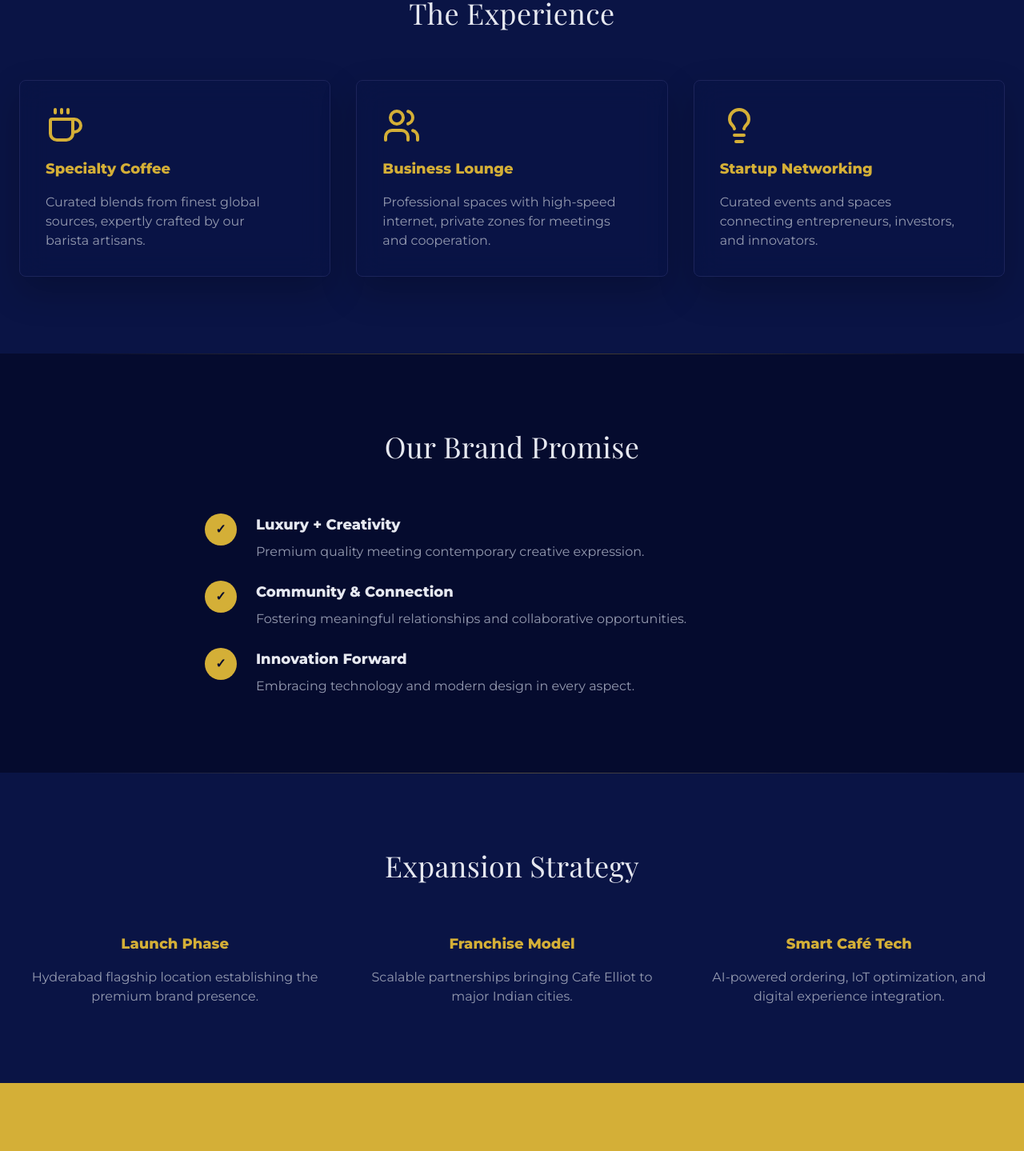
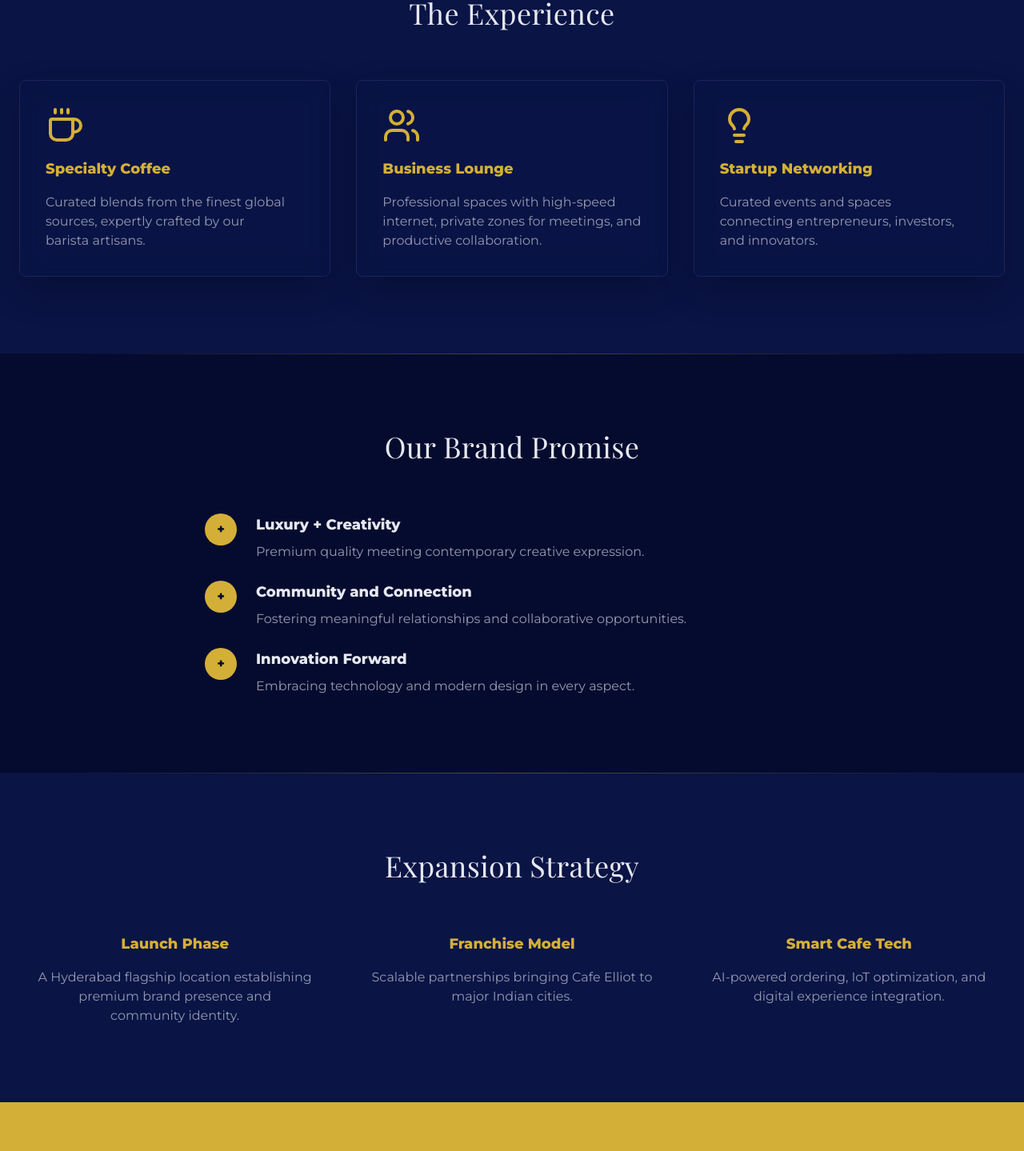
Before and after one commit to nlaravind/ELLIOTGRP, a React (Vite) app: page /cafe in a window 1280 px wide. Shown: the part 1147-2586 px from the top of the page at 80% size. Built offline with nearby package versions, Linux system fonts and the light colour scheme.

Commit message:
Clean up renamed vertical labels and page content

```diff
--- a/components/Footer.tsx
+++ b/components/Footer.tsx
@@ -11,10 +11,10 @@
     { id: 'blockchain', label: 'Elliot Blockchain' },
     { id: 'cafe', label: 'Cafe Elliot' },
     { id: 'fintech', label: 'Elliot Fintech' },
-    { id: 'aviation', label: 'Elliot Aviations' },
+    { id: 'aviations', label: 'Elliot Aviations' },
     { id: 'hospitality', label: 'Elliot Hospitality' },
     { id: 'sustainable-energy', label: 'Elliot Sustainable Energy' },
-    { id: 'academy', label: 'Elliot Academia' },
+    { id: 'academia', label: 'Elliot Academia' },
   ];
 
   return (
--- a/components/VerticalsGrid.tsx
+++ b/components/VerticalsGrid.tsx
@@ -10,10 +10,10 @@
   blockchain: '/blockchain',
   cafe: '/cafe',
   fintech: '/fintech',
-  aviation: '/aviations',
+  aviations: '/aviations',
   hospitality: '/hospitality',
   'sustainable-energy': '/sustainable-energy',
-  academy: '/academia',
+  academia: '/academia',
 };
 
 export const VerticalsGrid: React.FC = () => {
--- a/constants.ts
+++ b/constants.ts
@@ -58,7 +58,7 @@
     image: '/images/fintech.jpg',
   },
   {
-    id: 'aviation',
+    id: 'aviations',
     title: 'ELLIOT AVIATIONS',
     description: 'Private jet charters and fractional ownership for the elite traveler who values time and comfort.',
     icon: Plane,
@@ -79,7 +79,7 @@
     image: '/images/sustainable-energy.jpg',
   },
   {
-    id: 'academy',
+    id: 'academia',
     title: 'ELLIOT ACADEMIA',
     description: 'Blockchain and AI certification programmes designed to take learners from beginner level to industry-ready professionals.',
     icon: GraduationCap,
--- a/pages/AviationsPage.tsx
+++ b/pages/AviationsPage.tsx
@@ -76,7 +76,7 @@
                 <Plane className="w-12 h-12 text-gold" />
               </div>
               <div>
-                <h4 className="font-bold text-silver text-xl mb-2">Private Aviations</h4>
+                <h4 className="font-bold text-silver text-xl mb-2">Private Aviation Services</h4>
                 <p className="text-silver-dim">Exclusive charter flights with personalized itineraries and premium amenities.</p>
               </div>
             </div>
--- a/pages/CafePage.tsx
+++ b/pages/CafePage.tsx
@@ -1,13 +1,13 @@
 import React from 'react';
 import { motion } from 'framer-motion';
-import { ArrowLeft, Coffee, Users, Lightbulb } from 'lucide-react';
+import { ArrowLeft, Coffee, Lightbulb, Users } from 'lucide-react';
 import { ScrollProgress } from '../components/ScrollProgress';
 
 export const CafePage: React.FC = () => {
   return (
     <div className="sectors-page min-h-screen bg-navy text-silver font-sans">
       <ScrollProgress />
-      {/* Back Button */}
+
       <div className="container mx-auto px-6 pt-8">
         <a href="/#sectors" className="flex items-center gap-2 text-gold hover:text-silver transition-colors w-fit">
           <ArrowLeft size={20} />
@@ -15,7 +15,6 @@
         </a>
       </div>
 
-      {/* Hero Section */}
       <motion.section initial={{ opacity: 0, y: 40 }} whileInView={{ opacity: 1, y: 0 }} transition={{ duration: 0.6, ease: 'easeOut' }} viewport={{ once: true, amount: 0.15 }} className="py-20 bg-gradient-to-b from-navy to-navy-light">
         <div className="container mx-auto px-6 text-center">
           <div className="flex justify-center mb-6">
@@ -36,20 +35,18 @@
         </div>
       </motion.section>
 
-      {/* About Division */}
       <motion.section initial={{ opacity: 0, y: 40 }} whileInView={{ opacity: 1, y: 0 }} transition={{ duration: 0.6, ease: 'easeOut' }} viewport={{ once: true, amount: 0.15 }} className="py-24 bg-navy">
         <div className="container mx-auto px-6">
           <h2 className="text-gold font-bold tracking-widest uppercase mb-6 text-sm">About Cafe Elliot</h2>
           <h3 className="font-serif text-4xl text-silver mb-8 leading-tight">
-            Boutique Café Brand <span className="text-gold italic">Under Elliot Group</span>
+            Boutique Cafe Brand <span className="text-gold italic">Under Elliot Group</span>
           </h3>
           <p className="text-silver-dim text-lg mb-8 max-w-3xl">
-            Cafe Elliot is more than a coffee shop—it's a vibrant ecosystem where urban professionals, entrepreneurs, and creative minds converge. We craft premium beverage experiences while fostering innovation and meaningful connections.
+            Cafe Elliot is more than a coffee shop. It is a vibrant ecosystem where urban professionals, entrepreneurs, and creative minds converge. We craft premium beverage experiences while fostering innovation and meaningful connections.
           </p>
         </div>
       </motion.section>
 
-      {/* Experience */}
       <motion.section initial={{ opacity: 0, y: 40 }} whileInView={{ opacity: 1, y: 0 }} transition={{ duration: 0.6, ease: 'easeOut' }} viewport={{ once: true, amount: 0.15 }} className="py-24 bg-navy-light">
         <div className="container mx-auto px-6">
           <h3 className="font-serif text-4xl text-silver mb-16 text-center">The Experience</h3>
@@ -57,12 +54,12 @@
             <div className="bg-navy p-8 rounded-lg border border-navy-lighter hover:border-gold transition-colors">
               <Coffee className="w-12 h-12 text-gold mb-4" />
               <h4 className="font-bold text-gold text-lg mb-4">Specialty Coffee</h4>
-              <p className="text-silver-dim">Curated blends from finest global sources, expertly crafted by our barista artisans.</p>
+              <p className="text-silver-dim">Curated blends from the finest global sources, expertly crafted by our barista artisans.</p>
             </div>
             <div className="bg-navy p-8 rounded-lg border border-navy-lighter hover:border-gold transition-colors">
               <Users className="w-12 h-12 text-gold mb-4" />
               <h4 className="font-bold text-gold text-lg mb-4">Business Lounge</h4>
-              <p className="text-silver-dim">Professional spaces with high-speed internet, private zones for meetings and cooperation.</p>
+              <p className="text-silver-dim">Professional spaces with high-speed internet, private zones for meetings, and productive collaboration.</p>
             </div>
             <div className="bg-navy p-8 rounded-lg border border-navy-lighter hover:border-gold transition-colors">
               <Lightbulb className="w-12 h-12 text-gold mb-4" />
@@ -73,66 +70,49 @@
         </div>
       </motion.section>
 
-      {/* Brand Position */}
       <motion.section initial={{ opacity: 0, y: 40 }} whileInView={{ opacity: 1, y: 0 }} transition={{ duration: 0.6, ease: 'easeOut' }} viewport={{ once: true, amount: 0.15 }} className="py-24 bg-navy">
         <div className="container mx-auto px-6">
           <h3 className="font-serif text-4xl text-silver mb-16 text-center">Our Brand Promise</h3>
-          <div className="max-w-3xl mx-auto">
-            <div className="space-y-6">
-              <div className="flex gap-6">
+          <div className="max-w-3xl mx-auto space-y-6">
+            {[
+              ['Luxury + Creativity', 'Premium quality meeting contemporary creative expression.'],
+              ['Community and Connection', 'Fostering meaningful relationships and collaborative opportunities.'],
+              ['Innovation Forward', 'Embracing technology and modern design in every aspect.'],
+            ].map(([title, description]) => (
+              <div key={title} className="flex gap-6">
                 <div className="flex-shrink-0">
-                  <span className="inline-flex items-center justify-center h-10 w-10 rounded-full bg-gold text-navy font-bold">✓</span>
+                  <span className="inline-flex items-center justify-center h-10 w-10 rounded-full bg-gold text-navy font-bold">+</span>
                 </div>
                 <div>
-                  <h4 className="font-bold text-silver text-lg mb-2">Luxury + Creativity</h4>
-                  <p className="text-silver-dim">Premium quality meeting contemporary creative expression.</p>
+                  <h4 className="font-bold text-silver text-lg mb-2">{title}</h4>
+                  <p className="text-silver-dim">{description}</p>
                 </div>
               </div>
-              <div className="flex gap-6">
-                <div className="flex-shrink-0">
-                  <span className="inline-flex items-center justify-center h-10 w-10 rounded-full bg-gold text-navy font-bold">✓</span>
-                </div>
-                <div>
-                  <h4 className="font-bold text-silver text-lg mb-2">Community & Connection</h4>
-                  <p className="text-silver-dim">Fostering meaningful relationships and collaborative opportunities.</p>
-                </div>
-              </div>
-              <div className="flex gap-6">
-                <div className="flex-shrink-0">
-                  <span className="inline-flex items-center justify-center h-10 w-10 rounded-full bg-gold text-navy font-bold">✓</span>
-                </div>
-                <div>
-                  <h4 className="font-bold text-silver text-lg mb-2">Innovation Forward</h4>
-                  <p className="text-silver-dim">Embracing technology and modern design in every aspect.</p>
-                </div>
-              </div>
-            </div>
+            ))}
           </div>
         </div>
       </motion.section>
 
-      {/* Expansion Plans */}
       <motion.section initial={{ opacity: 0, y: 40 }} whileInView={{ opacity: 1, y: 0 }} transition={{ duration: 0.6, ease: 'easeOut' }} viewport={{ once: true, amount: 0.15 }} className="py-24 bg-navy-light">
         <div className="container mx-auto px-6">
           <h3 className="font-serif text-4xl text-silver mb-16 text-center">Expansion Strategy</h3>
           <div className="grid md:grid-cols-3 gap-8">
             <div className="text-center">
               <h4 className="font-bold text-gold text-lg mb-4">Launch Phase</h4>
-              <p className="text-silver-dim">Hyderabad flagship location establishing the premium brand presence.</p>
+              <p className="text-silver-dim">A Hyderabad flagship location establishing premium brand presence and community identity.</p>
             </div>
             <div className="text-center">
               <h4 className="font-bold text-gold text-lg mb-4">Franchise Model</h4>
               <p className="text-silver-dim">Scalable partnerships bringing Cafe Elliot to major Indian cities.</p>
             </div>
             <div className="text-center">
-              <h4 className="font-bold text-gold text-lg mb-4">Smart Café Tech</h4>
+              <h4 className="font-bold text-gold text-lg mb-4">Smart Cafe Tech</h4>
               <p className="text-silver-dim">AI-powered ordering, IoT optimization, and digital experience integration.</p>
             </div>
           </div>
         </div>
       </motion.section>
 
-      {/* CTA */}
       <motion.section initial={{ opacity: 0, y: 40 }} whileInView={{ opacity: 1, y: 0 }} transition={{ duration: 0.6, ease: 'easeOut' }} viewport={{ once: true, amount: 0.15 }} className="py-20 bg-gold">
         <div className="container mx-auto px-6 text-center">
           <h2 className="font-serif text-3xl text-navy mb-8">Join the Community</h2>
```
